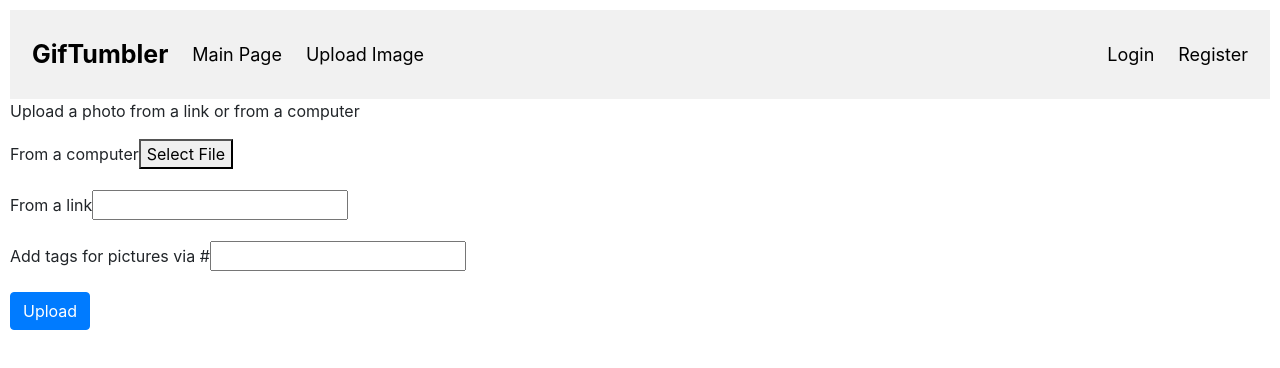
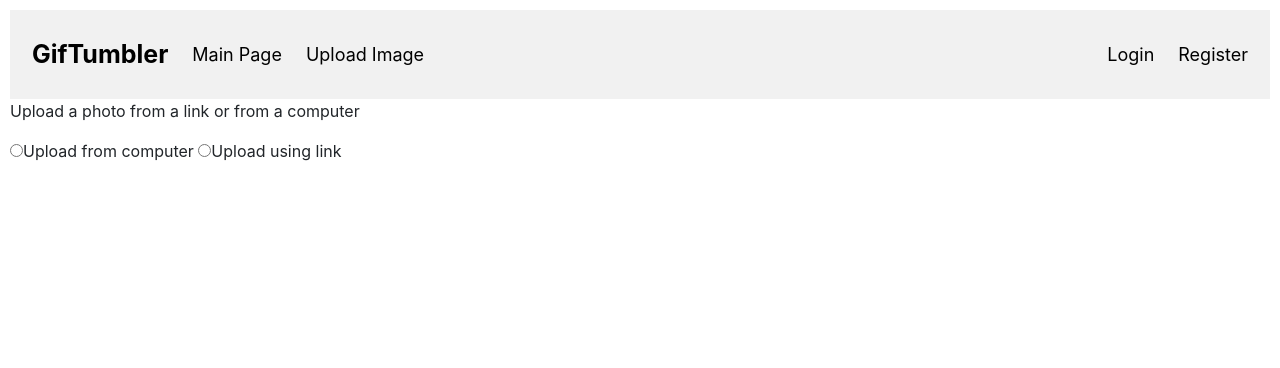
Before and after one commit to kovuu/client-side-gif, an Angular app: page /upload in a window 1280 px wide. Shown: the top 368 px of the page. Built offline with nearby package versions, Linux system fonts and the light colour scheme.

Commit message:
make it better

```diff
--- a/src/app/components/upload-image/upload-image.component.html
+++ b/src/app/components/upload-image/upload-image.component.html
@@ -1,6 +1,11 @@
 <p>Upload a photo from a link or from a computer</p>
+
 <form [formGroup]="uploadForm" (ngSubmit)="uploadImage(uploadForm.value)" enctype="multipart/form-data">
   <div class="form-group">
+    <input name="uploadType" [value]="comp" type="radio" (change)="handleRadio($event)">Upload from computer
+    <input name="uploadType" [value]="link" type="radio" (change)="handleRadio($event)">Upload using link
+  </div>
+  <div *ngIf="showInputFromComp" class="form-group">
     <label for="image">From a computer</label>
     <input
       style="display: none"
@@ -15,11 +20,12 @@
     <button (click)="fileInput.click()" type="button">Select File</button>
 
   </div>
-  <div class="form-group">
+  <div *ngIf="showInputFromLink" class="form-group">
     <label  for="img-link">From a link</label>
 
     <input id="img-link" type="text" formControlName="image_url" (change)="downloadImage($event)">
   </div>
+  <div *ngIf="imageLink || selectedImage">
   <div class="form-group">
     <label  for="tags">Add tags for pictures via #</label>
 
@@ -27,6 +33,6 @@
   </div>
 
   <button type="submit" class="btn btn-primary">Upload</button>
-
+  </div>
 </form>
 <app-alert *ngIf="message"  [status]="status" [message]="message"></app-alert>
--- a/src/app/components/upload-image/upload-image.component.ts
+++ b/src/app/components/upload-image/upload-image.component.ts
@@ -15,6 +15,10 @@ export class UploadImageComponent  {
   imageLink: string;
   message: string;
   status = false;
+  link = 'link';
+  comp = 'comp';
+  showInputFromComp = false;
+  showInputFromLink = false;
 
   constructor(private formBuilder: FormBuilder, private apiService: ServerApiService,  private route: Router, private testService: TestServiceService) {
     this.uploadForm = this.formBuilder.group({
@@ -69,4 +73,18 @@ export class UploadImageComponent  {
     this.status = false;
     this.message = error.reason.message;
   }
+
+  handleRadio(event): void {
+    const mode = event.target.defaultValue;
+    if (mode === 'comp') {
+      this.showInputFromComp = true;
+      this.showInputFromLink = false;
+    } else if (mode === 'link') {
+      this.showInputFromComp = false;
+      this.showInputFromLink = true;
+    }
+    this.uploadForm.reset();
+    this.imageLink = null;
+    this.selectedImage = null;
+  }
 }
```
